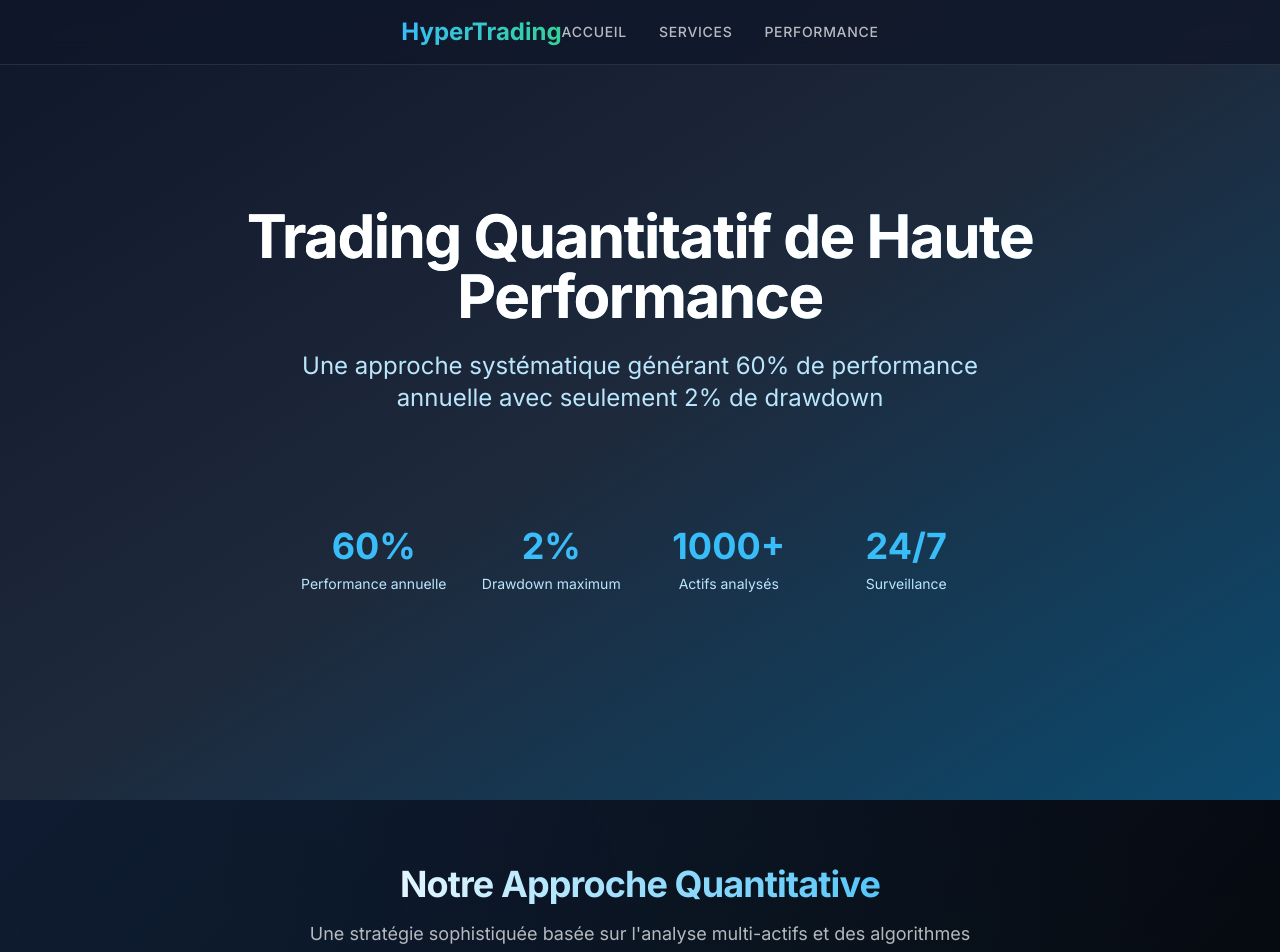
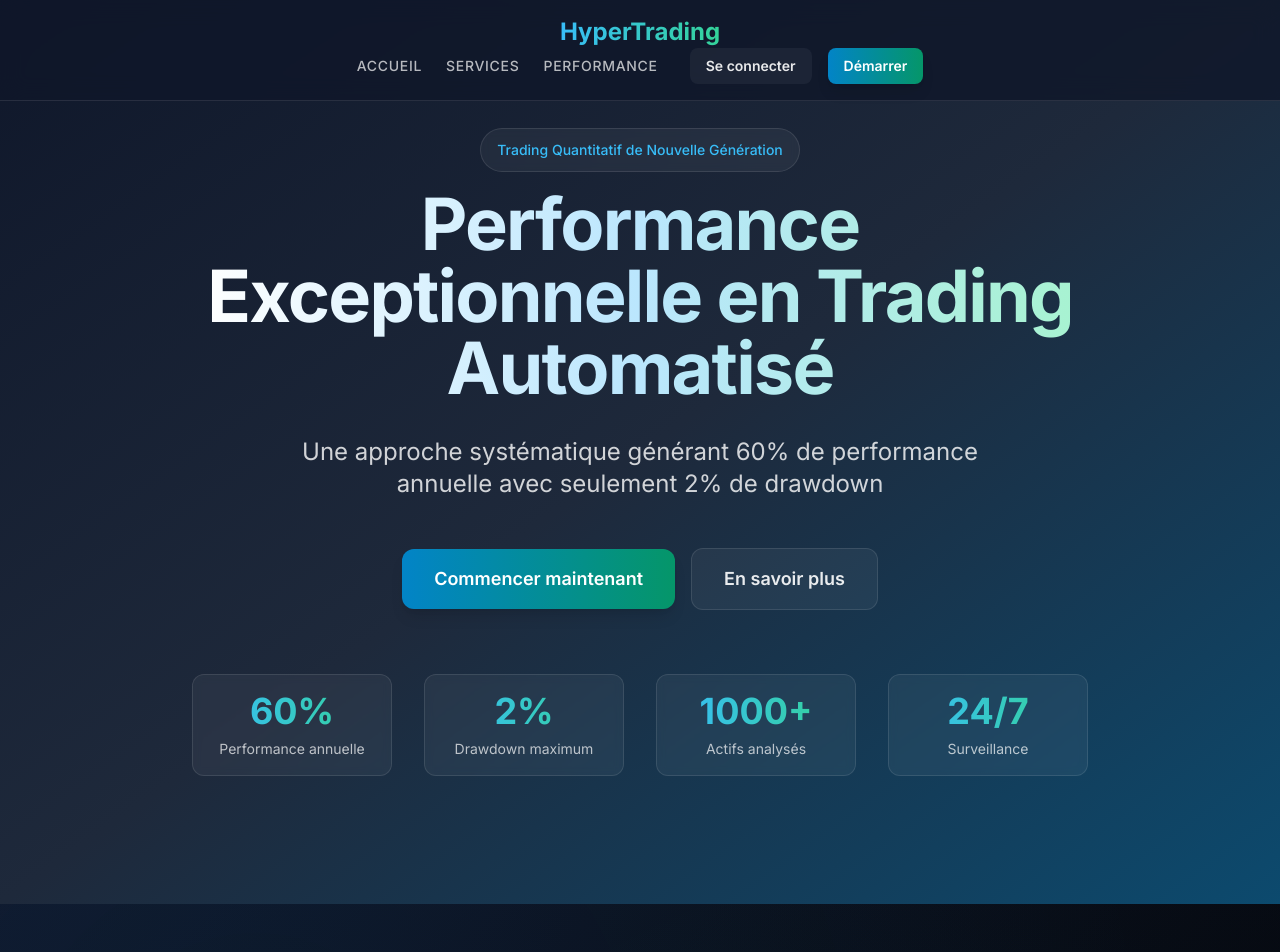
Before and after one commit to Bryan922/hypertrading-website, a Next.js app: page / in a window 1280 px wide. Shown: the top 952 px of the page. Built offline with nearby package versions, Linux system fonts and the light colour scheme.

Commit message:
fix: correction des alignements et du style - Centrage des textes et éléments - Amélioration du style de la navigation - Optimisation du responsive design

```diff
--- a/app/components/HeroSection.tsx
+++ b/app/components/HeroSection.tsx
@@ -8,23 +8,33 @@ export default function HeroSection() {
       <div className="absolute inset-0 bg-grid-white/[0.02] bg-[size:60px_60px]" />
       <div className="absolute inset-0 bg-gradient-radial-dark" />
 
+      <div className="relative z-10 container mx-auto px-6 py-32 flex flex-col items-center">
         <motion.div
-        className="relative z-10 container mx-auto px-6 py-32 text-center"
+          className="text-center max-w-5xl mx-auto w-full"
           initial={{ opacity: 0, y: 20 }}
           animate={{ opacity: 1, y: 0 }}
           transition={{ duration: 1 }}
         >
-        <motion.h1
-          className="text-4xl md:text-6xl font-bold text-white mb-6"
+          <motion.div
+            className="inline-block mb-4 px-4 py-2 rounded-full border border-white/10 bg-white/5 backdrop-blur-sm"
             initial={{ opacity: 0, y: 20 }}
             animate={{ opacity: 1, y: 0 }}
             transition={{ delay: 0.2 }}
           >
-          Trading Quantitatif de Haute Performance
+            <span className="text-sm font-medium text-primary-400">Trading Quantitatif de Nouvelle Génération</span>
+          </motion.div>
+
+          <motion.h1
+            className="text-5xl md:text-7xl font-bold mb-8 text-center bg-clip-text text-transparent bg-gradient-to-r from-white via-primary-200 to-accent-200"
+            initial={{ opacity: 0, y: 20 }}
+            animate={{ opacity: 1, y: 0 }}
+            transition={{ delay: 0.3 }}
+          >
+            Performance Exceptionnelle en Trading Automatisé
           </motion.h1>
 
           <motion.p
-          className="text-xl md:text-2xl text-primary-200 max-w-3xl mx-auto mb-12"
+            className="text-xl md:text-2xl text-white/80 max-w-3xl mx-auto mb-12 text-center"
             initial={{ opacity: 0 }}
             animate={{ opacity: 1 }}
             transition={{ delay: 0.4 }}
@@ -33,7 +43,21 @@ export default function HeroSection() {
           </motion.p>
 
           <motion.div
-          className="grid grid-cols-2 md:grid-cols-4 gap-8 max-w-4xl mx-auto mt-16"
+            className="flex flex-col sm:flex-row items-center justify-center gap-4 mb-16"
+            initial={{ opacity: 0 }}
+            animate={{ opacity: 1 }}
+            transition={{ delay: 0.5 }}
+          >
+            <button className="px-8 py-4 text-lg font-semibold text-white bg-gradient-to-r from-primary-600 to-accent-600 rounded-xl hover:from-primary-500 hover:to-accent-500 transition-all duration-300 shadow-lg hover:shadow-primary-500/25 w-full sm:w-auto">
+              Commencer maintenant
+            </button>
+            <button className="px-8 py-4 text-lg font-semibold text-white/90 hover:text-white bg-white/5 hover:bg-white/10 rounded-xl border border-white/10 transition-all duration-300 w-full sm:w-auto">
+              En savoir plus
+            </button>
+          </motion.div>
+
+          <motion.div
+            className="grid grid-cols-2 md:grid-cols-4 gap-8 max-w-4xl mx-auto"
             initial={{ opacity: 0 }}
             animate={{ opacity: 1 }}
             transition={{ delay: 0.6 }}
@@ -44,17 +68,18 @@ export default function HeroSection() {
               { value: '1000+', label: 'Actifs analysés' },
               { value: '24/7', label: 'Surveillance' }
             ].map((stat, index) => (
-            <div key={index} className="text-center">
-              <div className="text-3xl md:text-4xl font-bold text-primary-400 mb-2">
+              <div key={index} className="text-center p-4 rounded-xl bg-white/5 border border-white/10 backdrop-blur-sm">
+                <div className="text-3xl md:text-4xl font-bold bg-gradient-to-r from-primary-400 to-accent-400 bg-clip-text text-transparent mb-2">
                   {stat.value}
                 </div>
-              <div className="text-sm text-primary-200">
+                <div className="text-sm text-white/70">
                   {stat.label}
                 </div>
               </div>
             ))}
           </motion.div>
         </motion.div>
+      </div>
     </section>
   )
 }
--- a/app/components/Navbar.tsx
+++ b/app/components/Navbar.tsx
@@ -16,14 +16,14 @@ export default function Navbar() {
 
   return (
     <header className="fixed w-full bg-secondary-900/80 backdrop-blur-md z-50 border-b border-white/10">
-      <nav className="container mx-auto px-6 py-4">
-        <div className="flex items-center justify-between">
-          <Link href="/" className="text-2xl font-bold bg-gradient-to-r from-primary-400 to-accent-400 bg-clip-text text-transparent">
+      <nav className="container mx-auto px-6 py-4 flex items-center justify-between">
+        <Link href="/" className="text-2xl font-bold bg-gradient-to-r from-primary-400 to-accent-400 bg-clip-text text-transparent relative z-10">
           HyperTrading
         </Link>
 
         {/* Navigation desktop */}
         <div className="hidden lg:flex items-center gap-8">
+          <div className="flex items-center gap-6">
             {navigation.map((item) => (
               <Link
                 key={item.name}
@@ -34,28 +34,40 @@ export default function Navbar() {
               </Link>
             ))}
           </div>
+          <div className="flex items-center gap-4">
+            <button className="px-4 py-2 text-sm font-semibold text-white/90 hover:text-white bg-white/5 hover:bg-white/10 rounded-lg transition-all duration-300">
+              Se connecter
+            </button>
+            <button className="px-4 py-2 text-sm font-semibold text-white bg-gradient-to-r from-primary-600 to-accent-600 rounded-lg hover:from-primary-500 hover:to-accent-500 transition-all duration-300 shadow-lg hover:shadow-primary-500/25">
+              Démarrer
+            </button>
+          </div>
+        </div>
 
         {/* Bouton menu mobile */}
         <button
           type="button"
-            className="lg:hidden text-white/70 hover:text-primary-400"
+          className="lg:hidden text-white/70 hover:text-primary-400 relative z-10"
           onClick={() => setMobileMenuOpen(true)}
         >
           <Bars3Icon className="h-6 w-6" />
         </button>
-        </div>
-      </nav>
 
         {/* Menu mobile */}
         <motion.div
-        className={`lg:hidden ${mobileMenuOpen ? 'fixed inset-0 z-50' : 'hidden'}`}
+          className={`lg:hidden fixed inset-0 z-50 ${mobileMenuOpen ? 'block' : 'hidden'}`}
           initial={{ opacity: 0, x: "100%" }}
           animate={{ opacity: mobileMenuOpen ? 1 : 0, x: mobileMenuOpen ? "0%" : "100%" }}
           transition={{ duration: 0.3 }}
         >
           <div className="fixed inset-0 bg-black/60 backdrop-blur-sm" onClick={() => setMobileMenuOpen(false)} />
-        <div className="fixed inset-y-0 right-0 w-full max-w-sm bg-secondary-900 px-6 py-6">
-          <div className="flex items-center justify-between">
+          <motion.div
+            className="fixed inset-y-0 right-0 w-full max-w-sm bg-secondary-900 px-6 py-6"
+            initial={{ x: "100%" }}
+            animate={{ x: "0%" }}
+            transition={{ duration: 0.3 }}
+          >
+            <div className="flex items-center justify-between mb-8">
               <Link href="/" className="text-2xl font-bold bg-gradient-to-r from-primary-400 to-accent-400 bg-clip-text text-transparent">
                 HyperTrading
               </Link>
@@ -67,22 +79,31 @@ export default function Navbar() {
                 <XMarkIcon className="h-6 w-6" />
               </button>
             </div>
-          <div className="mt-6 flow-root">
-            <div className="space-y-4">
+            <div className="flex flex-col gap-6">
+              <div className="flex flex-col gap-4">
                 {navigation.map((item) => (
                   <Link
                     key={item.name}
                     href={item.href}
-                  className="block text-lg text-white/70 hover:text-primary-400 transition-colors uppercase tracking-wider font-medium"
+                    className="text-lg text-white/70 hover:text-primary-400 transition-colors uppercase tracking-wider font-medium"
                     onClick={() => setMobileMenuOpen(false)}
                   >
                     {item.name}
                   </Link>
                 ))}
               </div>
+              <div className="flex flex-col gap-4 pt-6 border-t border-white/10">
+                <button className="w-full py-3 text-center text-white/90 hover:text-white bg-white/5 hover:bg-white/10 rounded-lg transition-all duration-300">
+                  Se connecter
+                </button>
+                <button className="w-full py-3 text-center text-white bg-gradient-to-r from-primary-600 to-accent-600 rounded-lg hover:from-primary-500 hover:to-accent-500 transition-all duration-300 shadow-lg">
+                  Démarrer
+                </button>
               </div>
             </div>
           </motion.div>
+        </motion.div>
+      </nav>
     </header>
   )
 }
--- a/app/globals.css
+++ b/app/globals.css
@@ -600,7 +600,7 @@ nav a:hover {
 
 @layer base {
   h1, h2, h3, h4, h5, h6 {
-    @apply font-semibold tracking-tight text-white;
+    @apply font-semibold tracking-tight text-white text-center;
   }
 
   h1 {
@@ -612,11 +612,11 @@ nav a:hover {
   h2 {
     @apply text-3xl sm:text-4xl md:text-5xl max-w-3xl mx-auto mb-4;
     @apply bg-clip-text text-transparent bg-gradient-to-r from-white to-primary-400;
-    @apply leading-tight font-bold;
+    @apply leading-tight font-bold text-center;
   }
 
   h3 {
-    @apply text-xl sm:text-2xl mb-3;
+    @apply text-xl sm:text-2xl mb-3 text-center;
     @apply text-white font-semibold;
   }
 
@@ -631,6 +631,23 @@ nav a:hover {
 }
 
 @layer components {
+  .container {
+    @apply px-6 mx-auto max-w-7xl flex flex-col items-center;
+  }
+
+  .section-title {
+    @apply relative mb-16 text-center w-full;
+  }
+
+  .section-title h2 {
+    @apply text-3xl md:text-4xl font-bold text-white mb-4 text-center;
+    @apply bg-clip-text text-transparent bg-gradient-to-r from-white to-primary-400;
+  }
+
+  .section-title p {
+    @apply text-lg text-white/70 max-w-2xl mx-auto text-center;
+  }
+
   .btn {
     @apply inline-flex items-center justify-center rounded-xl text-base font-semibold transition-all
     focus-visible:outline-none focus-visible:ring-2 focus-visible:ring-primary-400 disabled:pointer-events-none
@@ -638,7 +655,7 @@ nav a:hover {
   }
 
   .btn-primary {
-    @apply bg-gradient-to-r from-primary-600 via-primary-500 to-accent-500 text-white
+    @apply bg-gradient-to-r from-primary-600 to-accent-600 text-white
     shadow-lg shadow-primary-500/25 hover:shadow-accent-500/25 hover:scale-105 transform transition-all duration-300;
   }
 
@@ -651,41 +668,6 @@ nav a:hover {
     @apply bg-white/5 rounded-2xl shadow-xl hover:shadow-2xl transition-all duration-500
     border border-white/10 backdrop-blur-lg backdrop-filter
     flex flex-col items-center justify-center text-center p-8 gap-4;
-  }
-
-  .section {
-    @apply py-24 md:py-32 relative overflow-hidden w-full;
-    background: linear-gradient(135deg, var(--secondary-color) 0%, #000000 100%);
-  }
-
-  .container {
-    @apply px-6 mx-auto max-w-7xl flex flex-col items-center;
-  }
-
-  .gradient-text {
-    @apply bg-clip-text text-transparent bg-gradient-to-r from-white to-primary-400;
-  }
-
-  .feature-grid {
-    @apply grid md:grid-cols-3 gap-8 max-w-6xl mx-auto w-full;
-  }
-
-  .feature-card {
-    @apply card hover:scale-105 transform transition-all duration-500
-    bg-white/5 hover:bg-white/10;
-  }
-
-  .section-title {
-    @apply relative mb-16 text-center;
-  }
-
-  .section-title h2 {
-    @apply text-3xl md:text-4xl font-bold text-white mb-4;
-    @apply bg-clip-text text-transparent bg-gradient-to-r from-white to-primary-400;
-  }
-
-  .section-title p {
-    @apply text-lg text-white/70 max-w-2xl mx-auto;
   }
 }
 
@@ -823,12 +805,12 @@ nav a:hover {
 }
 
 .chart-container {
-    @apply bg-white/5 backdrop-blur-sm rounded-2xl p-6 md:p-8 border border-white/10 shadow-xl;
+    @apply bg-white/5 backdrop-blur-sm rounded-2xl p-6 md:p-8 border border-white/10 shadow-xl w-full;
     background: rgba(255, 255, 255, 0.03);
 }
 
 .chart-title {
-    @apply text-xl font-semibold text-white mb-6 border-l-4 border-primary-500 pl-4;
+    @apply text-xl font-semibold text-white mb-6 border-l-4 border-primary-500 pl-4 text-center;
     color: rgba(255, 255, 255, 0.9);
 }
 
@@ -838,118 +820,39 @@ nav a:hover {
 
 .stat-item {
     @apply bg-white/5 backdrop-blur-sm rounded-xl p-4 border border-white/10
-           hover:bg-white/10 transition-all duration-300 cursor-default;
+           hover:bg-white/10 transition-all duration-300 cursor-default text-center;
     background: rgba(255, 255, 255, 0.03);
 }
 
 .stat-label {
-    @apply text-sm text-primary-200 font-medium;
+    @apply text-sm text-primary-200 font-medium text-center;
 }
 
 .stat-value {
-    @apply text-2xl font-bold text-white mb-1;
+    @apply text-2xl font-bold text-white mb-1 text-center;
     background: linear-gradient(to right, var(--primary-color), var(--accent-color));
     -webkit-background-clip: text;
     background-clip: text;
     color: transparent;
 }
 
-.footer {
-  background: linear-gradient(to bottom, rgba(255, 255, 255, 0.05), rgba(255, 255, 255, 0.02));
-  border-top: 1px solid rgba(255, 255, 255, 0.1);
-  position: relative;
-  overflow: hidden;
-}
+/* Responsive Design */
+@media (max-width: 768px) {
+  .container {
+    @apply px-4;
+  }
 
-.footer::before {
-  content: '';
-  position: absolute;
-  top: 0;
-  left: 0;
-  right: 0;
-  bottom: 0;
-  background: radial-gradient(circle at top right, rgba(var(--primary-rgb), 0.1), transparent 70%);
-  pointer-events: none;
-}
+  h1 {
+    @apply text-3xl sm:text-4xl;
+  }
 
-.footer-grid {
-  display: grid;
-  grid-template-columns: repeat(1, 1fr);
-  gap: 2rem;
-}
+  h2 {
+    @apply text-2xl sm:text-3xl;
+  }
 
-@media (min-width: 768px) {
-  .footer-grid {
-    grid-template-columns: repeat(4, 1fr);
+  .section-title {
+    @apply mb-8;
   }
-}
-
-.footer-brand {
-  display: flex;
-  flex-direction: column;
-  gap: 1rem;
-}
-
-.footer-description {
-  color: rgba(255, 255, 255, 0.7);
-  font-size: 0.875rem;
-  line-height: 1.5;
-}
-
-.footer-section {
-  display: flex;
-  flex-direction: column;
-  gap: 1rem;
-}
-
-.footer-title {
-  color: rgba(255, 255, 255, 0.9);
-  font-weight: 600;
-  font-size: 1rem;
-  margin-bottom: 0.5rem;
-}
-
-.footer-links {
-  display: flex;
-  flex-direction: column;
-  gap: 0.5rem;
-}
-
-.footer-link {
-  color: rgba(255, 255, 255, 0.7);
-  font-size: 0.875rem;
-  transition: color 0.2s ease;
-}
-
-.footer-link:hover {
-  color: var(--primary-color);
-}
-
-.footer-bottom {
-  border-top: 1px solid rgba(255, 255, 255, 0.1);
-  margin-top: 3rem;
-  padding-top: 2rem;
-  display: flex;
-  flex-direction: column;
-  align-items: center;
-  gap: 1rem;
-}
-
-@media (min-width: 768px) {
-  .footer-bottom {
-    flex-direction: row;
-    justify-content: space-between;
-  }
-}
-
-.footer-copyright {
-  color: rgba(255, 255, 255, 0.7);
-  font-size: 0.875rem;
-}
-
-.footer-legal {
-  display: flex;
-  gap: 1.5rem;
 }
 
 /* Animations */
```
Lines whose indentation alone changed are shown as unchanged.
